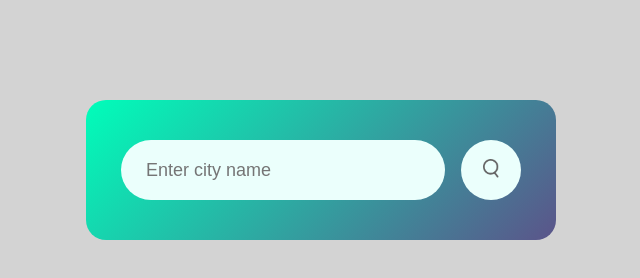
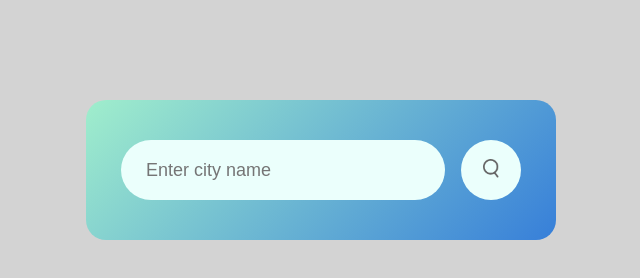
Before and after one commit to PayalSrivastava26/ClimaConnect, a plain HTML site: page index.html in a window 1280 px wide. Shown: the whole page, without its empty margins (319-959 px from the left). Drawn offline with Linux system fonts and the light colour scheme.

Commit message:
new colors

```diff
--- a/style.css
+++ b/style.css
@@ -10,7 +10,7 @@ body{
   .card{
     width: 90%;
     max-width: 470px;
-    background: linear-gradient(135deg, #00feba, #5b548a);
+    background: linear-gradient(135deg, #A0EECC, #377FD9);
     color: #fff;
     margin: 100px auto 0;
     border-radius: 20px;
@@ -27,7 +27,7 @@ body{
     border: 0;
     outline: 0;
     background: #ebfffc;
-    color: #555;
+    color: #595959;
     padding: 10px 25px;
     height: 60px;
     border-radius: 30px;
```
